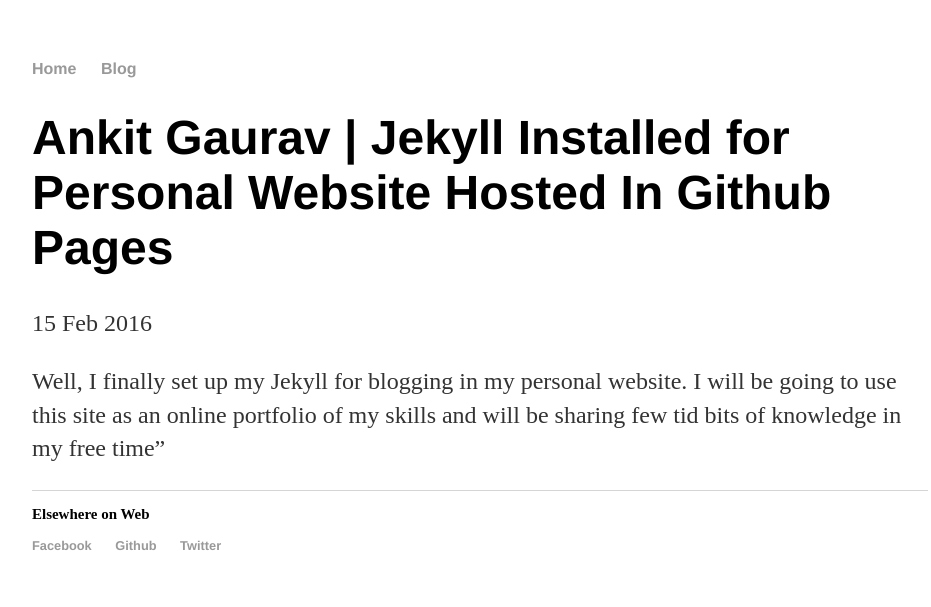
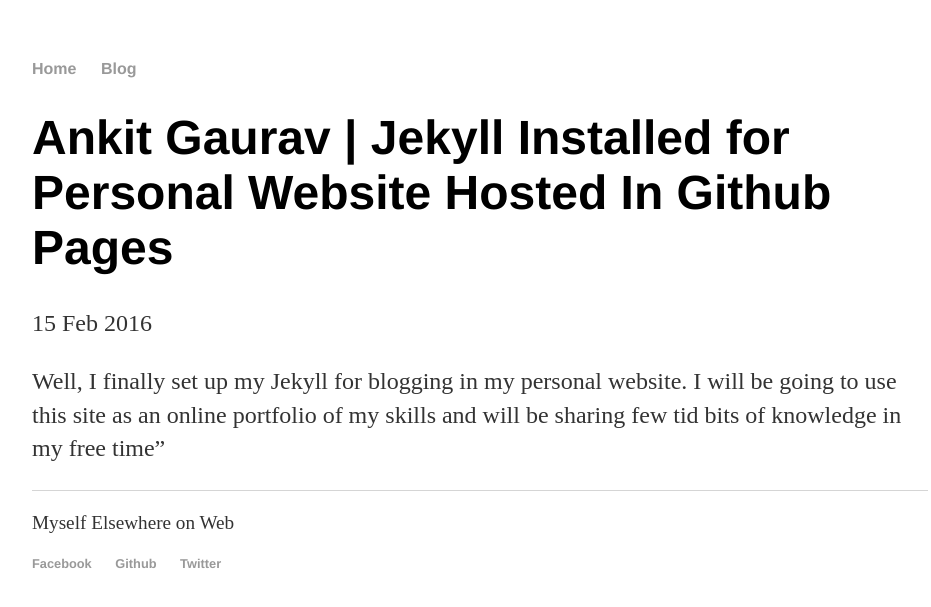
Before and after one commit to ankitgaurav/ankitgaurav.github.io, a Jekyll site: the page built from _posts/2016-02-15-Jekyll-Installed-for-Personal-Website-Hosted-In-Github-Pages.md, in a window 1280 px wide. Shown: the top 607 px of the page, without its empty margins (160-1091 px from the left). Built offline with Jekyll 4.4.1, drawn with Linux system fonts in a browser that asks for light colours.

Commit message:
Update default.html

```diff
--- a/_layouts/default.html
+++ b/_layouts/default.html
@@ -15,12 +15,12 @@
 		  {{ content }}
 		</div><!-- /.container -->
 		<footer>
-			<h3>Elsewhere on Web</h3>
-    		<ul>
-    		  <li><a href="https://facebook.com/ankitgaurav">Facebook</a></li>
-    		  <li><a href="https://github.com/ankitgaurav">Github</a></li>
-    		  <li><a href="https://twitter.com/iankitgaurav">Twitter</a></li>
-    		</ul>
+			<p>Myself Elsewhere on Web</p>
+	    		<ul>
+	    		  <li><a href="https://facebook.com/ankitgaurav">Facebook</a></li>
+	    		  <li><a href="https://github.com/ankitgaurav">Github</a></li>
+	    		  <li><a href="https://twitter.com/iankitgaurav">Twitter</a></li>
+	    		</ul>
 		</footer>
 	</body>
 </html>
```
